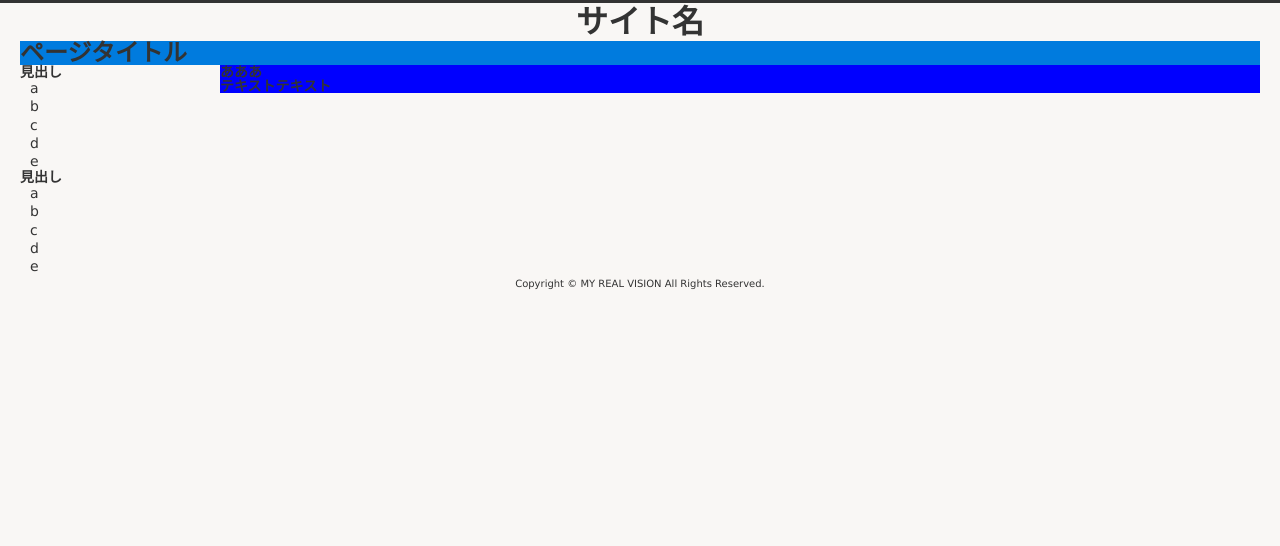
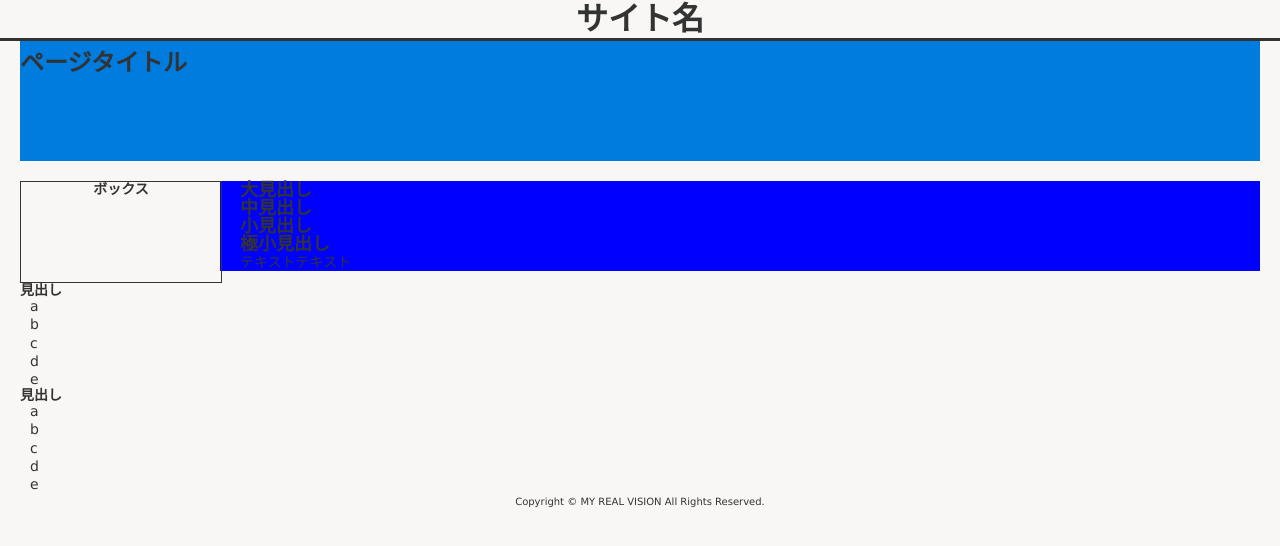
Before and after one commit to happysilly/dummy, a plain HTML site: page index.html in a window 1280 px wide. Drawn offline with nearby package versions, Linux system fonts and the light colour scheme.

Commit message:
htmlを変更

```diff
--- a/common/css/global.css
+++ b/common/css/global.css
@@ -36,7 +36,7 @@ a:hover {
 
 .header {
 	padding: 10px 0;
-	border-top: 3px solid #333;
+	border-bottom: 3px solid #333;
 }
 .header .site-name {
 	font-size: 32px;
@@ -51,32 +51,53 @@ a:hover {
 	text-align: left;
 }
 #home .content h1 {
+	padding: 10px 0;
+	height: 100px;
+	font-size: 24px;
+	font-weight: bold;
 	background: #007BDE;
+}
+#home .content .wrap {
+	padding-top: 20px;
 }
 #home .content .liquid {
 	float: right;
 	margin-left: -200px;
 	width: 100%;
 }
-#home .content .liquid .main {
+#home .content .main {
 	margin-left: 200px;
+	padding: 0 20px;
 	background: blue;
+}
+#home .content .main h2 {
+	font-size: 18px;
+}
+#home .content .main h3 {
+	font-size: 18px;
+}
+#home .content .main h4 {
+	font-size: 18px;
+}
+#home .content .main h5 {
+	font-size: 18px;
 }
 #home .content .menu {
 	float: left;
 	width: 200px;
 	/*background: red;*/
 }
-#home .content h1 {
-	font-size: 24px;
-	font-weight: bold;
+#home .content .menu h2 {
+	width: 200px;
+	height: 100px;
+	border: 1px solid #333;
+	text-align: center;
 }
-#home .content section.cat1 ul {
+#home .content .menu section ul {
 }
-#home .content section.cat1 ul li {
+#home .content .menu section ul li {
 	padding: 0 10px;
 }
-
 /**
  * 3.0 Other Styles
  * その他
--- a/index.html
+++ b/index.html
@@ -20,12 +20,18 @@
 				<div class="wrap clearfix">
 					<div class="liquid">
 						<div class="main">
-							<h2>あああ<h2>
-							<p>テキストテキスト</p>
+							<h2>大見出し</h2>
+							<h3>中見出し</h3>
+							<h4>小見出し</h4>
+							<section>
+								<h5>極小見出し</h5>
+								<p>テキストテキスト</p>
+							</section>
 						</div>
 					</div><!-- /.liquid -->
 					<div class="menu">
-						<section class="cat1">
+						<h2>ボックス</h2>
+						<section>
 							<h3>見出し</h3>
 							<ul>
 								<li>a</li>
@@ -35,7 +41,7 @@
 								<li>e</li>
 							</ul>
 						</section>
-						<section class="cat1">
+						<section>
 							<h3>見出し</h3>
 							<ul>
 								<li>a</li>
```
